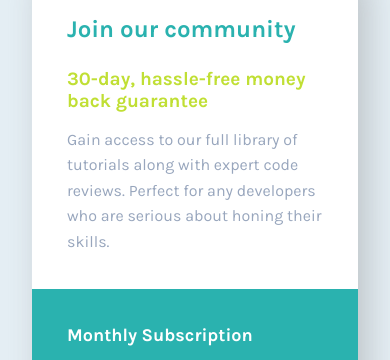
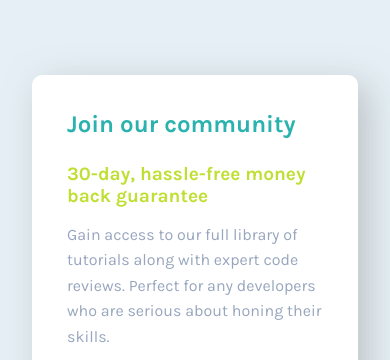
Before and after one commit to cgeguizabal/Single-Price-Grid-Component, a plain HTML site: page index.html in a window 390 px wide. Shown: the top 360 px of the page. Drawn offline with Linux system fonts and the light colour scheme.

Commit message:
Update style.css

```diff
--- a/assets/css/style.css
+++ b/assets/css/style.css
@@ -41,7 +41,7 @@ body {
   grid-template-rows: 1fr;
   max-width: 65rem;
   border-radius: 1rem;
-padding: 1.5rem 0;
+
 
   box-shadow: 10px 10px 35px hsla(214, 4%, 69%, 0.7);
 }
@@ -158,6 +158,9 @@ padding: 1.5rem 0;
 - Desktop: 1440px */
 
 @media (max-width: 860px) {
+  .wrapper {
+    margin-top: 10rem;
+  }
   .container {
     grid-template-columns: 1fr;
   }
```
